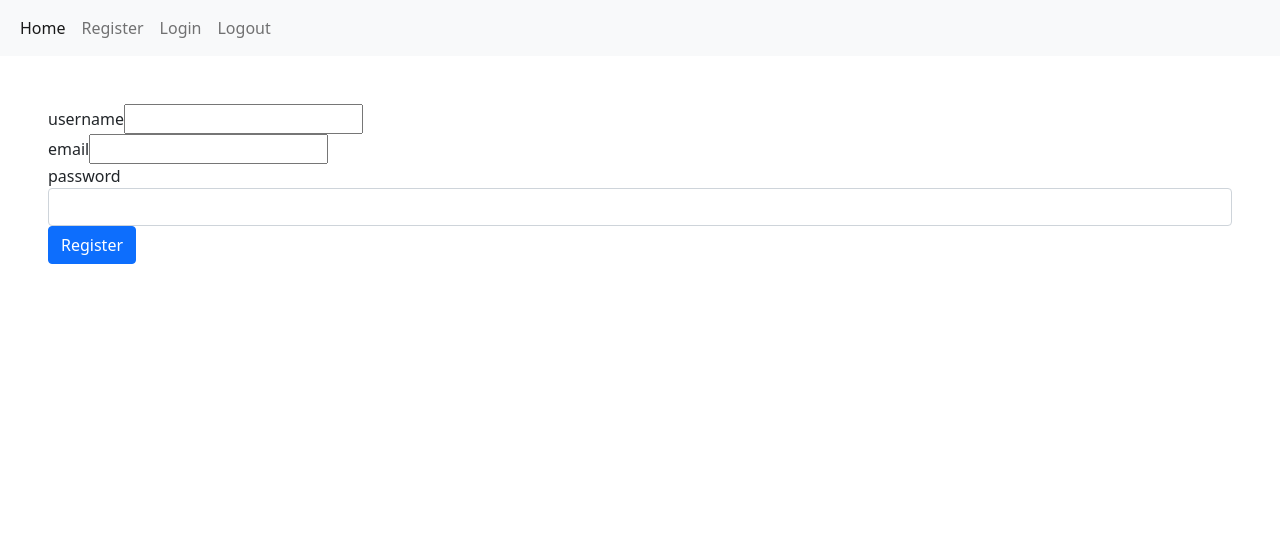
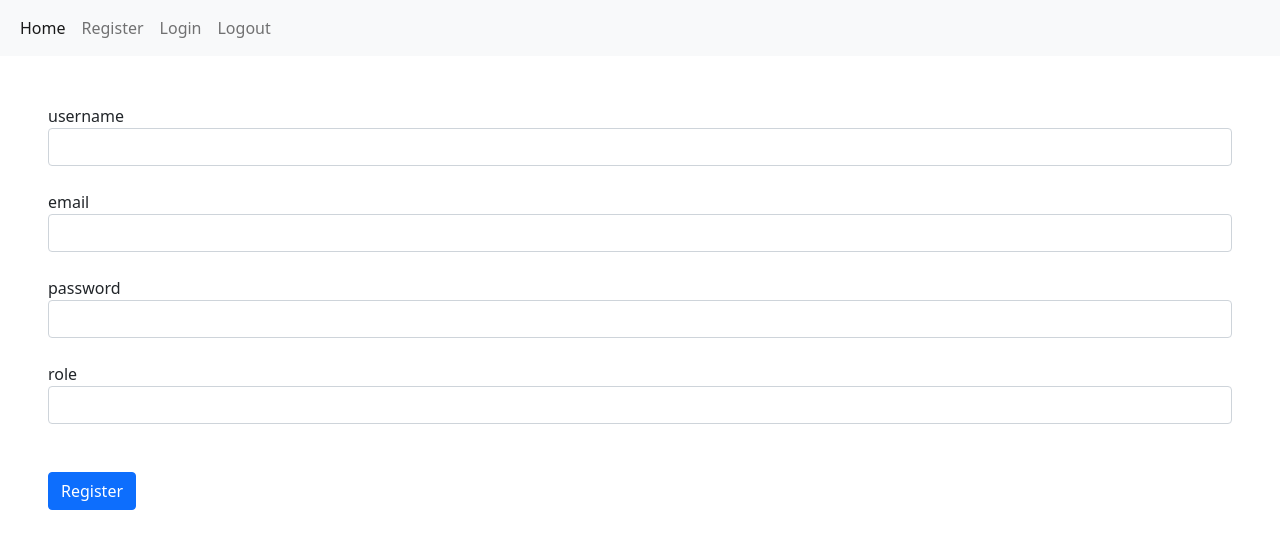
Before and after one commit to s200048/React-backend-Project7, a React (Create React App) app in the folder client/: page /register in a window 1280 px wide. Shown: the top 548 px of the page. Built offline with nearby package versions, Linux system fonts and the light colour scheme.

Commit message:
20211125 Added axios, services file.  Learning how to connect with axios.

```diff
--- a/client/package.json
+++ b/client/package.json
@@ -6,6 +6,7 @@
     "@testing-library/jest-dom": "^5.15.1",
     "@testing-library/react": "^11.2.7",
     "@testing-library/user-event": "^12.8.3",
+    "axios": "^0.24.0",
     "react": "^17.0.2",
     "react-dom": "^17.0.2",
     "react-router-dom": "^6.0.2",
--- a/client/src/components/Register.js
+++ b/client/src/components/Register.js
@@ -1,40 +1,100 @@
-import React from "react";
+import React, { useState } from "react";
+import { registerData } from "../data/RegisterData";
+import AuthService from "../services/auth.service";
 
-const htmlInput = [
-  { label: "username" },
-  { type: "text" },
-  { classname: "form-control" },
+const Register = () => {
+  let [username, setUsername] = useState("");
+  let [email, setEmail] = useState("");
+  let [password, setPassword] = useState("");
+  let [role, setRole] = useState("");
+
+  const userHandler = (e) => {
+    setUsername(e.target.value);
+  };
+  const emailHandler = (e) => {
+    setEmail(e.target.value);
+  };
+  const passwordHandler = (e) => {
+    setPassword(e.target.value);
+  };
+  const roleHandler = (e) => {
+    setRole(e.target.value);
+  };
+
+  let handler = [
+    { fn: userHandler },
+    { fn: emailHandler },
+    { fn: passwordHandler },
+    { fn: roleHandler },
   ];
 
-const labelName = ["username", "email", "password", "role"];
+  let newregisterData = registerData.map((initValue, index) => {
+    let newObject = Object.assign(handler[index], initValue);
+    // newObject.fn = handler[index];
+    // newObject.fn = handler;
+    return newObject;
+  });
 
-const num = [
-  { title: "abc" },
-  { title: "qwe" },
-  { title: "asd" },
-  { title: "zxc" },
-];
+  // let registerData = [
+  //   {
+  //     htmlFor: "username",
+  //     type: "text",
+  //     classname: "form-control",
+  //     fn: userHandler,
+  //   },
+  //   {
+  //     htmlFor: "email",
+  //     type: "text",
+  //     classname: "form-control",
+  //     fn: emailHandler,
+  //   },
+  //   {
+  //     htmlFor: "password",
+  //     type: "password",
+  //     classname: "form-control",
+  //     fn: passwordHandler,
+  //   },
+  //   {
+  //     htmlFor: "role",
+  //     type: "text",
+  //     classname: "form-control",
+  //     fn: roleHandler,
+  //   },
+  // ];
 
-const Register = () => {
+  console.log(newregisterData);
+
+  const registerHandler = () => {
+    AuthService.register(username, email, password, role)
+      .then(() => {
+        window.alert("Registration succeeds.");
+      })
+      .catch((err) => {
+        console.log(err.response);
+      });
+  };
+
   return (
     <div style={{ padding: "3rem" }} className="col-md-12">
       <div>
-        {htmlInput.map((item, index) => (
+        {newregisterData.map((item, index) => (
+          <>
             <div className="form-group">
-            <label>{labelName[index]}</label>
+              <label htmlFor={item.htmlFor}>{item.htmlFor}</label>
               <input
                 type={item.type}
                 className={item.classname}
-              name={labelName[index]}
+                name={item.htmlFor}
+                key={index}
+                onChange={item.fn}
               />
             </div>
+            <br />
+          </>
         ))}
 
-        {/* {num.map((item) => (
-          <h1 style={{ color: "red" }}>{item.title}</h1>
-        ))} */}
-
-        <button className="btn btn-primary">
+        <br />
+        <button onClick={registerHandler} className="btn btn-primary">
           <span>Register</span>
         </button>
       </div>
--- /dev/null
+++ b/client/src/data/RegisterData.js
@@ -0,0 +1,22 @@
+export let registerData = [
+  {
+    htmlFor: "username",
+    type: "text",
+    classname: "form-control",
+  },
+  {
+    htmlFor: "email",
+    type: "text",
+    classname: "form-control",
+  },
+  {
+    htmlFor: "password",
+    type: "password",
+    classname: "form-control",
+  },
+  {
+    htmlFor: "role",
+    type: "text",
+    classname: "form-control",
+  },
+];
--- /dev/null
+++ b/client/src/services/auth.service.js
@@ -0,0 +1,20 @@
+import axios from "axios";
+
+const API_URL = "http://localhost:8000/api/user";
+
+class AuthService {
+  login() {}
+  logout() {}
+  register(username, email, password, role) {
+    return axios.post(API_URL + "/register", {
+      username,
+      email,
+      password,
+      role,
+    });
+  }
+  getCurrentUser() {}
+}
+
+// 因為AuthService 係個class ，所以要export as new Object
+export default new AuthService();
```
Also changed, not shown: client/src/components/register-component.js (deleted, +0 -35 lines), 1 other file (tests, documents, lock files or other folders). Lines whose indentation alone changed are shown as unchanged.
